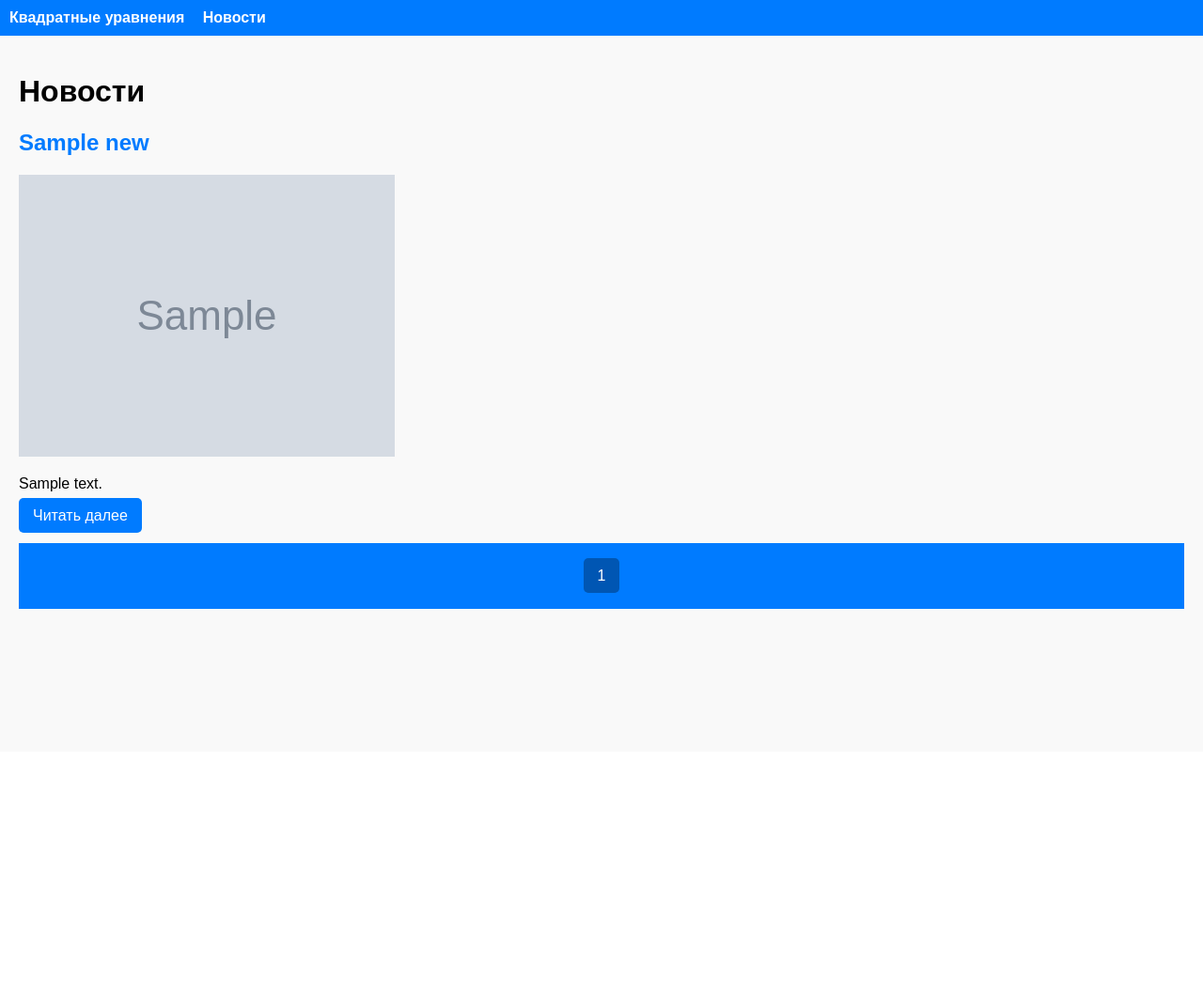
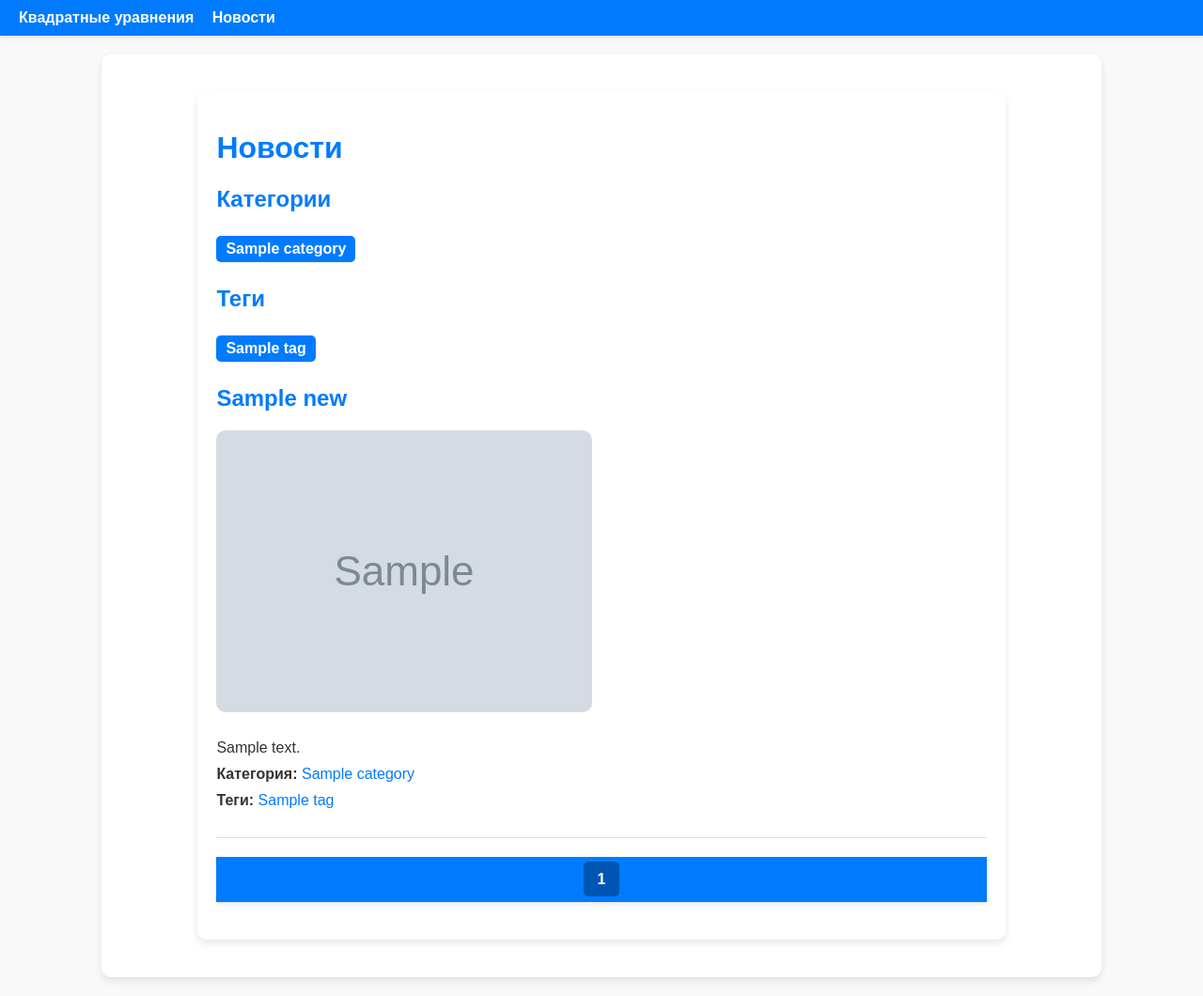
Before and after one commit to JaguarKovalev/solving_quadratic_equations, a Django app: page /news/ in a window 1280 px wide. Shown: the whole page at 94% size. Before the commit the page ends 648 px from the top, so only its background shows below. Run offline with Django 5.2, Linux system fonts and the light colour scheme; tables that the repository leaves empty hold one stand-in row (values such as "Sample post"); grey boxes marked "Sample" are stand-in pictures.

Commit message:
Add categories and tags

```diff
--- a/my_quadratic_solver/settings.py
+++ b/my_quadratic_solver/settings.py
@@ -25,7 +25,7 @@ SECRET_KEY = "django-insecure-r9s$4rcfj*yjz6uy#dzx_@pntw)+hvm=u^c@q(3@o^j*72@+j9
 # SECURITY WARNING: don't run with debug turned on in production!
 DEBUG = True
 
-ALLOWED_HOSTS = []
+ALLOWED_HOSTS = ["0.0.0.0", "127.0.0.1"]
 
 
 # Application definition
@@ -105,9 +105,9 @@ AUTH_PASSWORD_VALIDATORS = [
 # Internationalization
 # https://docs.djangoproject.com/en/5.1/topics/i18n/
 
-LANGUAGE_CODE = "en-us"
+LANGUAGE_CODE = "ru-ru"
 
-TIME_ZONE = "UTC"
+TIME_ZONE = "Europe/Moscow"
 
 USE_I18N = True
 
--- a/news/models.py
+++ b/news/models.py
@@ -1,8 +1,34 @@
 from django.db import models
+
+class Category(models.Model):
+    name = models.CharField("Название категории", max_length=100)
+    slug = models.SlugField("Слаг", unique=True)
+
+    class Meta:
+        verbose_name = "Категория"
+        verbose_name_plural = "Категории"
+        ordering = ['name']
+
+    def __str__(self):
+        return self.name
+
+class Tag(models.Model):
+    name = models.CharField("Название тега", max_length=100)
+    slug = models.SlugField("Слаг", unique=True)
+
+    class Meta:
+        verbose_name = "Тег"
+        verbose_name_plural = "Теги"
+        ordering = ['name']
+
+    def __str__(self):
+        return self.name
 
 class News(models.Model):
     title = models.CharField("Заголовок", max_length=200)
     content = models.TextField("Содержание")
+    category = models.ForeignKey(Category, on_delete=models.CASCADE, related_name="news", verbose_name="Категория", default=1)
+    tags = models.ManyToManyField(Tag, blank=True, related_name="news", verbose_name="Теги")
     image = models.ImageField("Изображение", upload_to='news_images/')
     created_at = models.DateTimeField("Дата публикации", auto_now_add=True)
     updated_at = models.DateTimeField("Дата изменения", auto_now=True)
--- a/news/templates/news/news_list.html
+++ b/news/templates/news/news_list.html
@@ -3,39 +3,77 @@
 {% block title %}Новости{% endblock %}
 
 {% block content %}
+<div class="container">
     <h1>Новости</h1>
+
+    <!-- Категории -->
+    <div class="categories">
+        <h2>Категории</h2>
+        <ul>
+            {% for category in categories %}
+                <li><a href="{% url 'news_by_category' category.slug %}">{{ category.name }}</a></li>
+            {% endfor %}
+        </ul>
+    </div>
+
+    <!-- Теги -->
+    <div class="tags">
+        <h2>Теги</h2>
+        <ul>
+            {% for tag in tags %}
+                <li><a href="{% url 'news_by_tag' tag.slug %}">{{ tag.name }}</a></li>
+            {% endfor %}
+        </ul>
+    </div>
+
+    <!-- Список новостей -->
     <div class="news-list">
         {% for news in page_obj %}
             <div class="news-item">
-        <h2><a href="{% url 'news_detail' news.pk %}" style="text-decoration: none; color: #007bff;">{{ news.title }}</a></h2>
-        <img src="{{ news.image.url }}" alt="{{ news.title }}" style="max-width: 100%;">
+                <h2><a href="{% url 'news_detail' news.pk %}">{{ news.title }}</a></h2>
+                <img src="{{ news.image.url }}" alt="{{ news.title }}">
                 <p>{{ news.content|truncatewords:30 }}</p>
-        <a href="{% url 'news_detail' news.pk %}" style="text-decoration: none; padding: 10px 15px; background: #007bff; color: white; border-radius: 5px;">Читать далее</a>
+                <p>
+                    <strong>Категория:</strong>
+                    {% if news.category %}
+                        <a href="{% url 'news_by_category' news.category.slug %}">{{ news.category.name }}</a>
+                    {% else %}
+                        Без категории
+                    {% endif %}
+                </p>
+                <p>
+                    <strong>Теги:</strong>
+                    {% for tag in news.tags.all %}
+                        <a href="{% url 'news_by_tag' tag.slug %}">{{ tag.name }}</a>{% if not forloop.last %}, {% endif %}
+                    {% endfor %}
+                </p>
+            </div>
+        {% endfor %}
     </div>
 
-    {% endfor %}
-</div>
-<div class="pagination" style="text-align: center; margin-top: 20px;">
+    <!-- Пагинация -->
+    <div class="pagination">
         <nav>
-        <ul style="list-style: none; padding: 0; display: inline-flex; gap: 10px;">
+            <ul>
                 {% if page_obj.has_previous %}
-                <li><a href="?page=1" style="text-decoration: none; padding: 10px 15px; background: #007bff; color: white; border-radius: 5px;">&laquo; Первая</a></li>
-                <li><a href="?page={{ page_obj.previous_page_number }}" style="text-decoration: none; padding: 10px 15px; background: #007bff; color: white; border-radius: 5px;">Предыдущая</a></li>
+                    <li><a href="?page=1">&laquo; Первая</a></li>
+                    <li><a href="?page={{ page_obj.previous_page_number }}">Предыдущая</a></li>
                 {% endif %}
 
                 {% for num in page_obj.paginator.page_range %}
                     {% if page_obj.number == num %}
-                    <li><span style="padding: 10px 15px; background: #0056b3; color: white; border-radius: 5px;">{{ num }}</span></li>
+                        <li><span>{{ num }}</span></li>
                     {% else %}
-                    <li><a href="?page={{ num }}" style="text-decoration: none; padding: 10px 15px; background: #007bff; color: white; border-radius: 5px;">{{ num }}</a></li>
+                        <li><a href="?page={{ num }}">{{ num }}</a></li>
                     {% endif %}
                 {% endfor %}
 
                 {% if page_obj.has_next %}
-                <li><a href="?page={{ page_obj.next_page_number }}" style="text-decoration: none; padding: 10px 15px; background: #007bff; color: white; border-radius: 5px;">Следующая</a></li>
-                <li><a href="?page={{ page_obj.paginator.num_pages }}" style="text-decoration: none; padding: 10px 15px; background: #007bff; color: white; border-radius: 5px;">Последняя &raquo;</a></li>
+                    <li><a href="?page={{ page_obj.next_page_number }}">Следующая</a></li>
+                    <li><a href="?page={{ page_obj.paginator.num_pages }}">Последняя &raquo;</a></li>
                 {% endif %}
             </ul>
         </nav>
     </div>
+</div>
 {% endblock %}
--- a/news/urls.py
+++ b/news/urls.py
@@ -3,5 +3,7 @@ from . import views
 
 urlpatterns = [
     path('', views.news_list, name='news_list'),
+    path('category/<slug:slug>/', views.news_by_category, name='news_by_category'),
+    path('tag/<slug:slug>/', views.news_by_tag, name='news_by_tag'),
     path('<int:pk>/', views.news_detail, name='news_detail'),
 ]
--- a/news/views.py
+++ b/news/views.py
@@ -1,15 +1,30 @@
 from django.core.paginator import Paginator
 from django.shortcuts import render, get_object_or_404
-from .models import News
+from .models import News, Category, Tag
 
 
 def news_list(request):
     news_items = News.objects.all()
+    categories = Category.objects.all()
+    tags = Tag.objects.all()
     paginator = Paginator(news_items, 4)  # 4 новости на страницу
     page_number = request.GET.get('page')
     page_obj = paginator.get_page(page_number)
-    return render(request, 'news/news_list.html', {'page_obj': page_obj})
-
+    return render(request, 'news/news_list.html', {
+        'page_obj': page_obj,
+        'categories': categories,
+        'tags': tags
+    })
 def news_detail(request, pk):
     news = get_object_or_404(News, pk=pk)
     return render(request, 'news/news_detail.html', {'news': news})
+
+def news_by_category(request, slug):
+    category = get_object_or_404(Category, slug=slug)
+    news_items = category.news.all()
+    return render(request, 'news/news_by_category.html', {'category': category, 'news_items': news_items})
+
+def news_by_tag(request, slug):
+    tag = get_object_or_404(Tag, slug=slug)
+    news_items = tag.news.all()
+    return render(request, 'news/news_by_tag.html', {'tag': tag, 'news_items': news_items})
--- a/solver/views.py
+++ b/solver/views.py
@@ -40,10 +40,14 @@ def solve(request):
     except ValueError:
         roots = "Ошибка: введены некорректные данные"
 
+    context = {
+        "equation": f"{a}x² + {b}x + {c} = 0",
+        "roots": roots
+    }
     return render(
         request,
         "solver/solve.html",
-        {"equation": f"{a}x² + {b}x + {c} = 0", "roots": roots},
+        context,
     )
 
 def trainer(request):
--- a/static/css/style.css
+++ b/static/css/style.css
@@ -3,17 +3,150 @@ body {
     margin: 0;
     padding: 0;
     background-color: #f9f9f9;
+    color: #333;
 }
+
+h1, h2 {
+    color: #007bff;
+}
+
+a {
+    text-decoration: none;
+    color: #007bff;
+}
+
+a:hover {
+    text-decoration: underline;
+}
+
+.container {
+    width: 80%;
+    margin: 20px auto;
+    background-color: #fff;
+    padding: 20px;
+    border-radius: 10px;
+    box-shadow: 0 4px 8px rgba(0, 0, 0, 0.1);
+}
+
+.news-list {
+    display: flex;
+    flex-direction: column;
+    gap: 20px;
+}
+
+.news-item {
+    border-bottom: 1px solid #ddd;
+    padding-bottom: 20px;
+}
+
+.news-item h2 {
+    margin-top: 0;
+}
+
+.news-item img {
+    max-width: 100%;
+    border-radius: 10px;
+    margin-bottom: 15px;
+}
+
+.news-item p {
+    margin: 10px 0;
+}
+
+ul {
+    list-style-type: none;
+    padding: 0;
+}
+
+ul li {
+    margin: 5px 0;
+}
+
+.pagination nav {
+    margin: 20px auto;
+}
+
+.pagination ul {
+    display: flex;
+    justify-content: center;
+    padding: 0;
+    list-style: none;
+    gap: 10px;
+}
+
+.pagination li {
+    display: inline;
+}
+
+.pagination a,
+.pagination span {
+    padding: 10px 15px;
+    border-radius: 5px;
+    background-color: #007bff;
+    color: white;
+    font-weight: bold;
+}
+
+.pagination a:hover {
+    background-color: #0056b3;
+}
+
+.pagination span {
+    background-color: #0056b3;
+}
+
+.categories, .tags {
+    margin: 20px 0;
+}
+
+.categories ul, .tags ul {
+    display: flex;
+    flex-wrap: wrap;
+    gap: 10px;
+}
+
+.categories li, .tags li {
+    background-color: #007bff;
+    padding: 5px 10px;
+    border-radius: 5px;
+}
+
+.categories li a, .tags li a {
+    color: white;
+    font-weight: bold;
+}
+
+
+/* Стили для навигационного меню */
 nav {
     background-color: #007bff;
-    padding: 10px;
+    padding: 10px 20px;
+    box-shadow: 0 2px 5px rgba(0, 0, 0, 0.1);
+    position: sticky;
+    top: 0;
+    z-index: 1000;
 }
+
 nav a {
     color: white;
-    margin-right: 15px;
     text-decoration: none;
     font-weight: bold;
+    margin-right: 15px;
+    transition: color 0.3s;
 }
-.container {
-    padding: 20px;
+
+nav a:hover {
+    color: #ffdd57;
 }
+
+nav ul {
+    list-style: none;
+    display: flex;
+    margin: 0;
+    padding: 0;
+    gap: 10px;
+}
+
+nav ul li {
+    display: inline-block;
+}
```
Also changed, not shown: news/admin.py (+14 -4 lines), news/templates/news/news_by_category.html (added, +14 -0 lines), news/templates/news/news_by_tag.html (added, +14 -0 lines), news/migrations/0002_category_tag_news_category_news_tags.py (added), news/migrations/0003_alter_news_category.py (added). Lines whose indentation alone changed are shown as unchanged.
